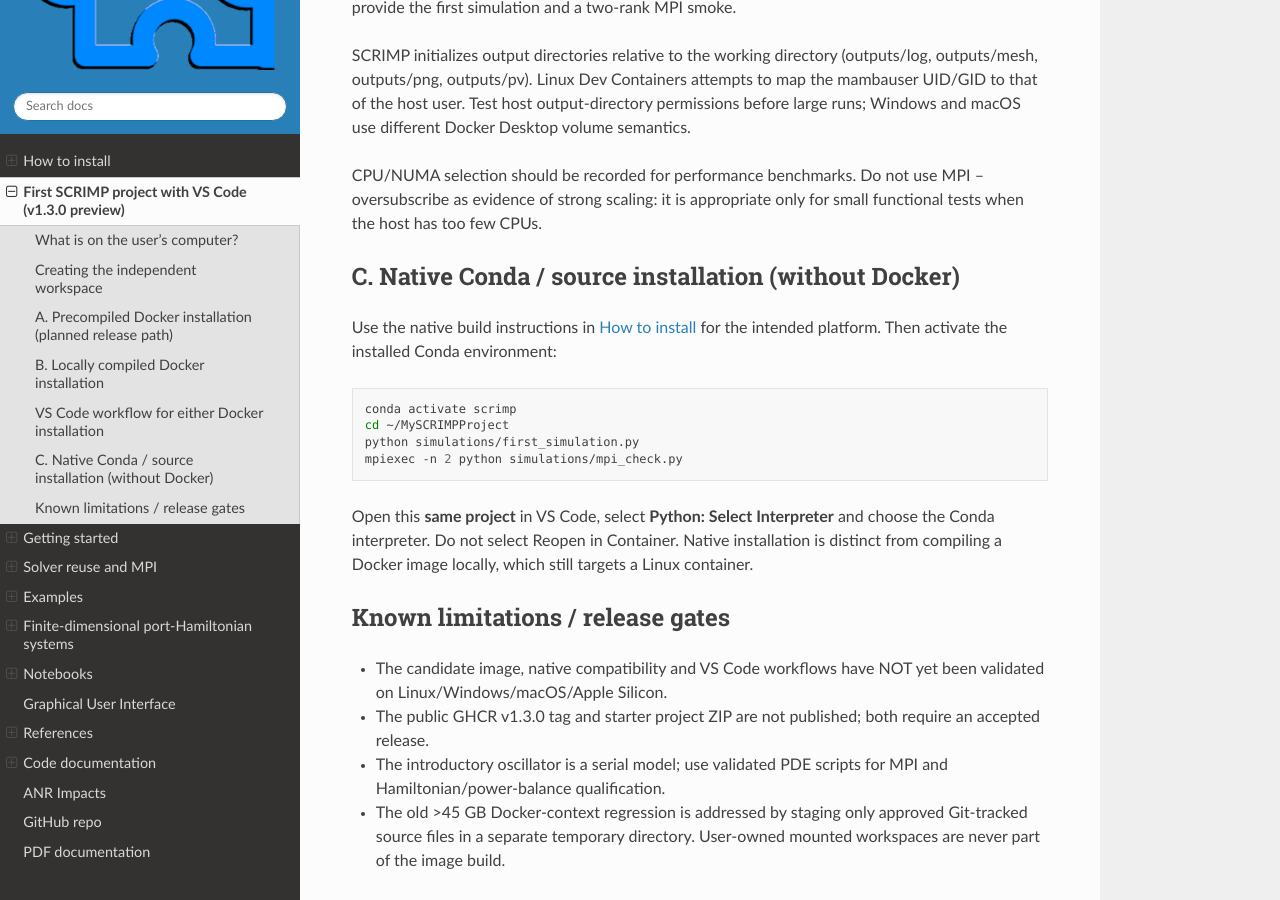
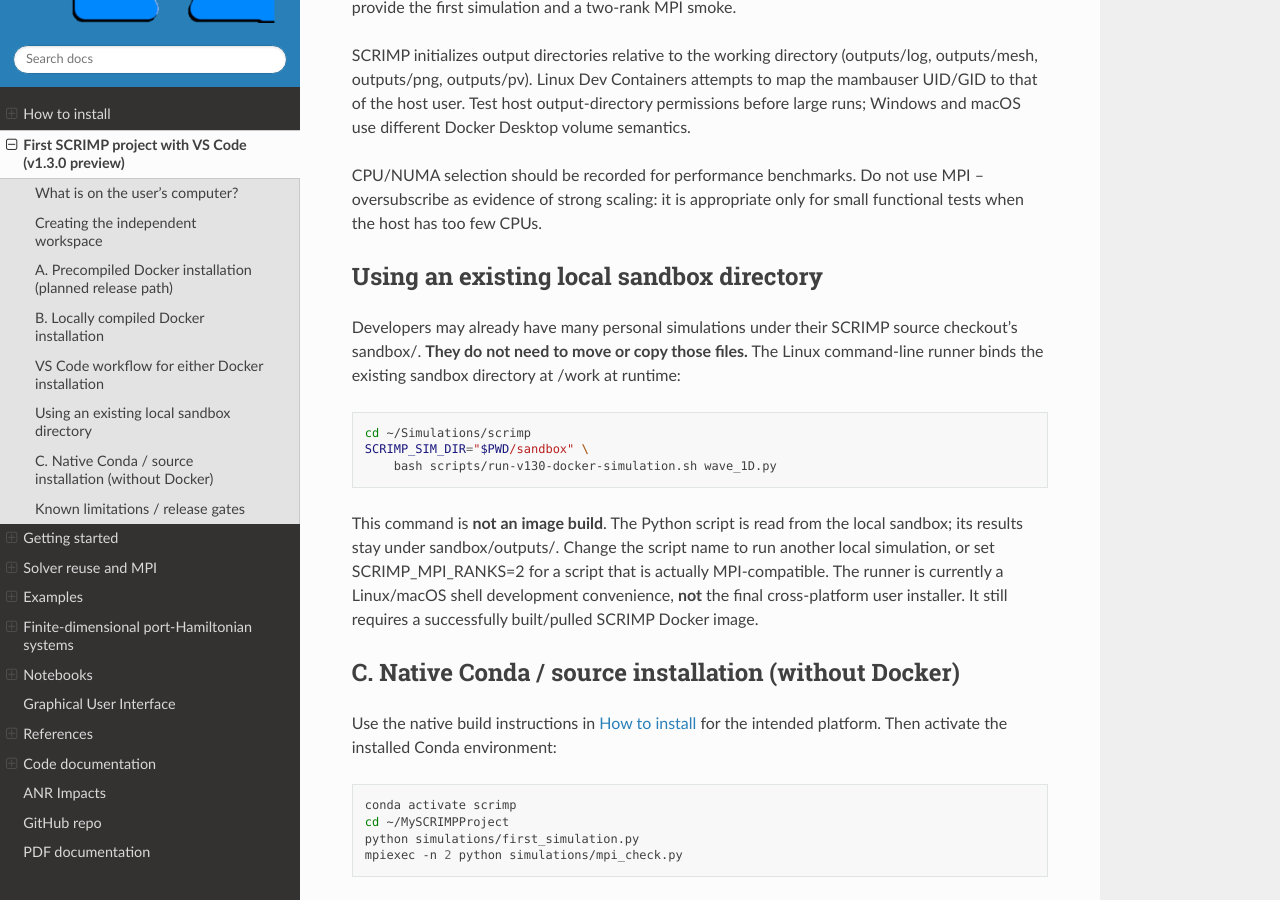
Before and after one commit to g-haine/scrimp, a Sphinx documentation site: the page built from docs/source/vscode.rst, in a window 1280 px wide and 900 px high, scrolled down 2542 px. Built offline with Sphinx 7.4.7 and the Read the Docs theme 3.1.0, drawn with Linux system fonts in a browser that asks for light colours.

Commit message:
docs(vscode): explicitly support running preexisting developer sandbox via runtime volume mount

```diff
--- a/docs/source/vscode.rst
+++ b/docs/source/vscode.rst
@@ -140,6 +140,28 @@ Do not use MPI --oversubscribe as evidence of strong scaling: it is
 appropriate only for small functional tests when the host has too
 few CPUs.
 
+Using an existing local sandbox directory
+-----------------------------------------
+
+Developers may already have many personal simulations under their
+SCRIMP source checkout's sandbox/. **They do not need to move or copy
+those files.** The Linux command-line runner binds the existing
+sandbox directory at /work at runtime:
+
+.. code-block:: bash
+
+   cd ~/Simulations/scrimp
+   SCRIMP_SIM_DIR="$PWD/sandbox" \
+       bash scripts/run-v130-docker-simulation.sh wave_1D.py
+
+This command is **not an image build**. The Python script is read from
+the local sandbox; its results stay under sandbox/outputs/. Change the
+script name to run another local simulation, or set SCRIMP_MPI_RANKS=2
+for a script that is actually MPI-compatible. The runner is currently
+a Linux/macOS shell development convenience, **not** the final
+cross-platform user installer. It still requires a successfully
+built/pulled SCRIMP Docker image.
+
 C. Native Conda / source installation (without Docker)
 ------------------------------------------------------
 
```
